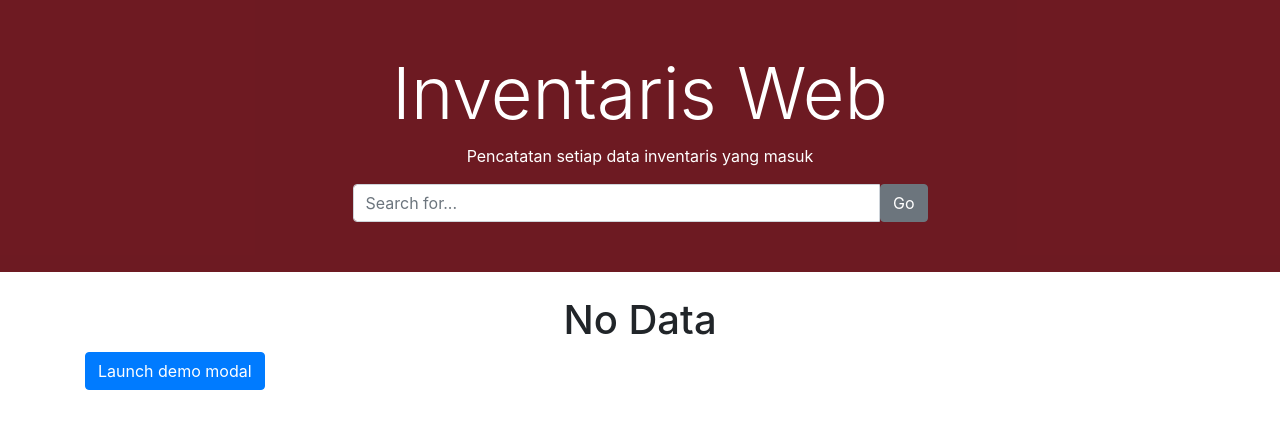
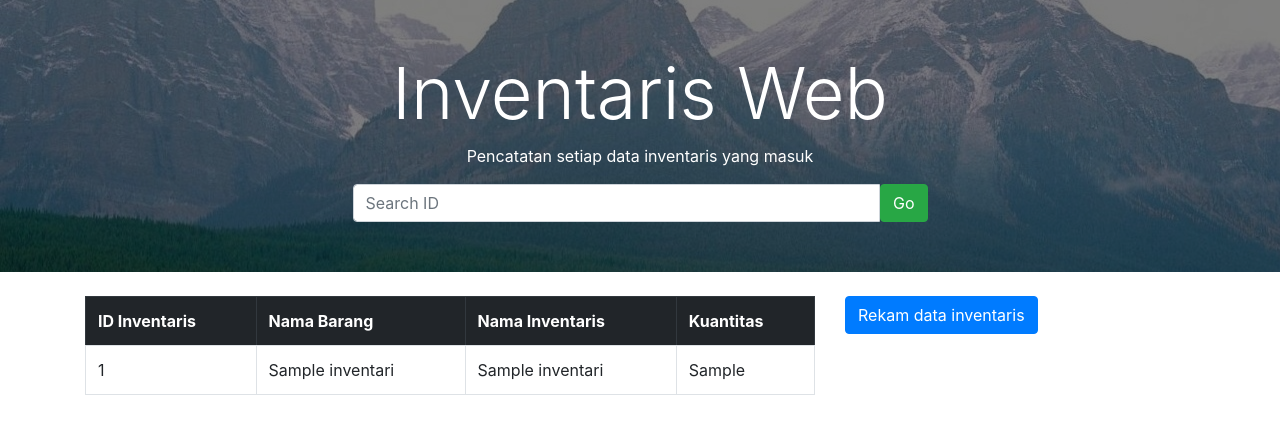
Before and after one commit to muhamaddiaz/inventaris, a PHP site: page /inventaris/?search=1 in a window 1280 px wide. Shown: the top 434 px of the page. Run offline with PHP 8.4, Linux system fonts and the light colour scheme; tables that the repository leaves empty or names only in its code hold one stand-in row (values such as "Sample post"); some libraries are stand-ins or nearby versions.

Commit message:
Menambahkan fitur Create dan filter

```diff
--- a/index.php
+++ b/index.php
@@ -12,26 +12,61 @@
         <style>
             .ct-top {
                 padding: 0;
+                background-image: url(./assets/train.jpg);
             }
             .faded {
                 padding: 50px;
                 background-color: rgba(0, 0, 0, .5);
             }
         </style>
+        <script>
+            function validate() {
+                let b = $('#nama_data');
+                let c = $('#nama_invent');
+                let d = $('#kuantitas');
+                let e_b = $('#e_spot2');
+                let e_c = $('#e_spot3');
+                let e_d = $('#e_spot4');
+                let error = false;
+                if(b.val() == '') {
+                    e_b.text('* nama barang tidak boleh kosong');
+                    error++;
+                } else {
+                    e_b.text('');
+                }
+                if(c.val() == '') {
+                    e_c.text('* nama inventaris tidak boleh kosong');
+                    error++;
+                } else {
+                    e_c.text('');
+                }
+                if(d.val() == '') {
+                    e_d.text('* kuantitas tidak boleh kosong');
+                    error++;
+                } else {
+                    e_d.text('');
+                }
+                console.log(error);
+                if(error != 0) {
+                    return false;
+                }
+                return true;
+            }
+        </script>
     </head>
     <body>
-        <div class="container-fluid text-center bg-danger text-white ct-top">
+        <div class="container-fluid text-center text-white ct-top">
             <div class="faded">
                 <h1 class="display-3">Inventaris Web</h1>
                 <p>Pencatatan setiap data inventaris yang masuk</p>
                 <div class="row">
                     <div class="col-md-3"></div>
                     <div class="col-md-6">
-                        <form action="<?php $_SERVER['PHP_SELF'] ?>" method="get">
+                        <form action="<?php echo htmlspecialchars($_SERVER["PHP_SELF"]); ?>" method="get">
                             <div class="input-group">
-                                <input type="text" class="form-control" placeholder="Search for...">
+                                <input type="search" class="form-control" name="search" placeholder="Search ID">
                                 <span class="input-group-btn">
-                                    <input class="btn btn-secondary" type="submit" value="Go" />
+                                    <input class="btn btn-success" type="submit" value="Go" />
                                 </span>
                             </div>
                         </form>
@@ -41,35 +76,60 @@
         </div>
         <div class="container">
             <br>
+            <div class="row">
+                <div class="col-md-8">
                     <?php
-                if(false) {
-
+                        $server = "localhost";
+                        $username = "diaz";
+                        $password = "";
+                        $dbname = "inventaris";
+                        $search = $_GET['search'];
+                        $conn = new mysqli($server, $username, $password, $dbname);
+                        if($search != '') {
+                            $sql = "SELECT * FROM data_inventaris WHERE id_inventaris=$search";
+                        } else {
+                            $sql = "SELECT * FROM data_inventaris";
+                        }
+                        $result = $conn->query($sql);
+                        if($result->num_rows > 0) {
+                            echo "<table class='table table-bordered'>";
+                            echo "<tr class='thead-dark'><th>ID Inventaris</th><th>Nama Barang</th><th>Nama Inventaris</th><th>Kuantitas</th><tr>";
+                            while($row = $result->fetch_assoc()) {
+                                echo "<tr><td>$row[id_inventaris]</td><td>$row[nama_data]</td><td>$row[nama_inventaris]</td><td>$row[kuantitas]</td></tr>";
+                            }
+                            echo "</table>";
                         } else {
                             echo "<h1 class='text-center'>No Data</h1>";
                         }
                     ?>
+                </div>
+                <div class="col-md-4">
                     <button type="button" class="btn btn-primary" data-toggle="modal" data-target="#exampleModal">
-            Launch demo modal
+                        Rekam data inventaris
                     </button>
                     <div class="modal fade" id="exampleModal" tabindex="-1" role="dialog" aria-labelledby="exampleModalLabel" aria-hidden="true">
                         <div class="modal-dialog" role="document">
                             <div class="modal-content">
                                 <div class="modal-header">
-                            <h5 class="modal-title" id="exampleModalLabel">Modal title</h5>
+                                    <h5 class="modal-title" id="exampleModalLabel">Rekam data inventaris</h5>
                                     <button type="button" class="close" data-dismiss="modal" aria-label="Close">
                                     <span aria-hidden="true">&times;</span>
                                     </button>
                                 </div>
                                 <div class="modal-body">
-                            <form action="<?php $_SERVER['PHP_SELF'] ?>" method="post">
-                                <input class="form-control" type="text" name="id_inventaris" placeholder="ID Inventaris" />
+                                    <form action="<?php echo htmlspecialchars('createData.php'); ?>" method="post" onsubmit='return validate()'>
+                                        <p id="e_spot2" class="text-danger"><p>
+                                        <input id="nama_data" class="form-control" type="text" name="nama_data" placeholder="Nama Barang" />
+                                        <p id="e_spot3" class="text-danger"><p>
+                                        <input id="nama_invent" class="form-control" type="text" name="nama_invent" placeholder="Nama Inventaris" />
+                                        <p id="e_spot4" class="text-danger"><p>
+                                        <input id="kuantitas" class="form-control" type="number" name="kuantitas" placeholder="Kuantitas" />
                                         <br>
-                                <input class="form-control" type="text" name="nama_invent" placeholder="Nama barang" />
+                                        <button type="button" class="btn btn-secondary" data-dismiss="modal">Tutup</button>
+                                        <button type="submit" class="btn btn-primary">Kirim</button>
                                     </form>
                                 </div>
-                        <div class="modal-footer">
-                            <button type="button" class="btn btn-secondary" data-dismiss="modal">Close</button>
-                            <button type="button" class="btn btn-primary">Submit</button>
+                            </div>
                         </div>
                     </div>
                 </div>
```
Also changed, not shown: createData.php (added, +20 -0 lines), assets/train.jpg (added). Lines whose indentation alone changed are shown as unchanged.
